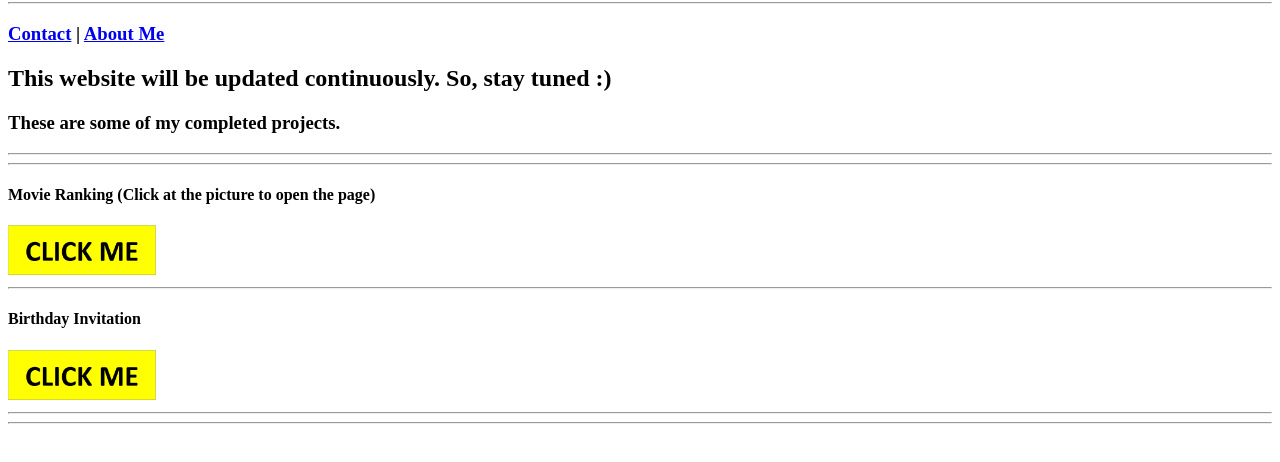
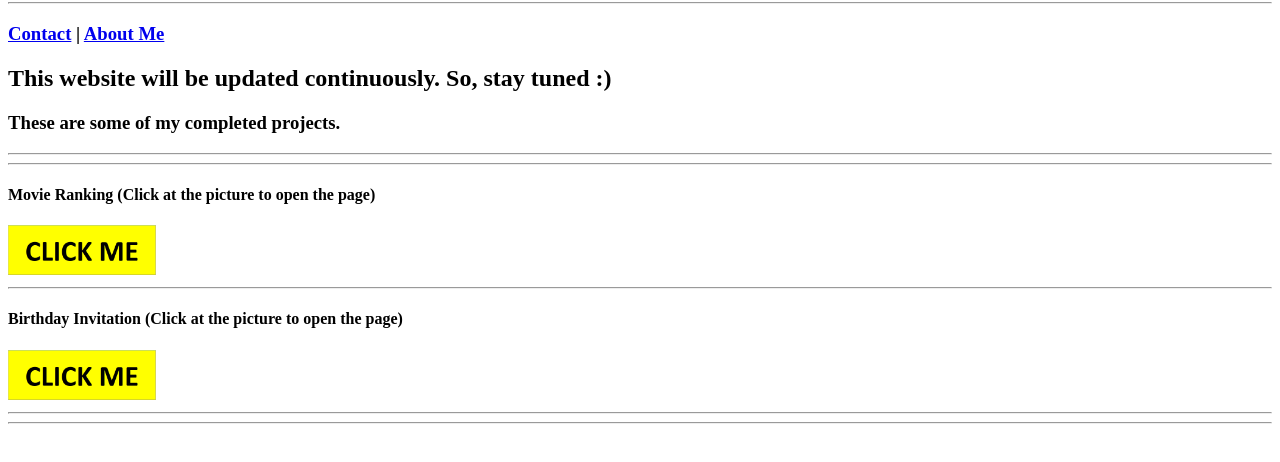
Before and after one commit to indonesialive/Website-Portfolio, a plain HTML site: page index.html in a window 1280 px wide. Shown: the part 136-598 px from the top of the page. Drawn offline with Linux system fonts and the light colour scheme.

Commit message:
index.html

```diff
--- a/index.html
+++ b/index.html
@@ -17,7 +17,7 @@
         <h4>Movie Ranking (Click at the picture to open the page)</h4>
         <a href="./public/index-done.html"><img height="50" src="./assets/images/click-me.PNG" alt=""></a>
         <hr>
-        <h4>Birthday Invitation</h4>
+        <h4>Birthday Invitation (Click at the picture to open the page)</h4>
         <a href="./public/index-done2.html"><img height="50" src="./assets/images/click-me.PNG" alt=""></a>
         <hr><hr>
         <a href=""></a>
```
